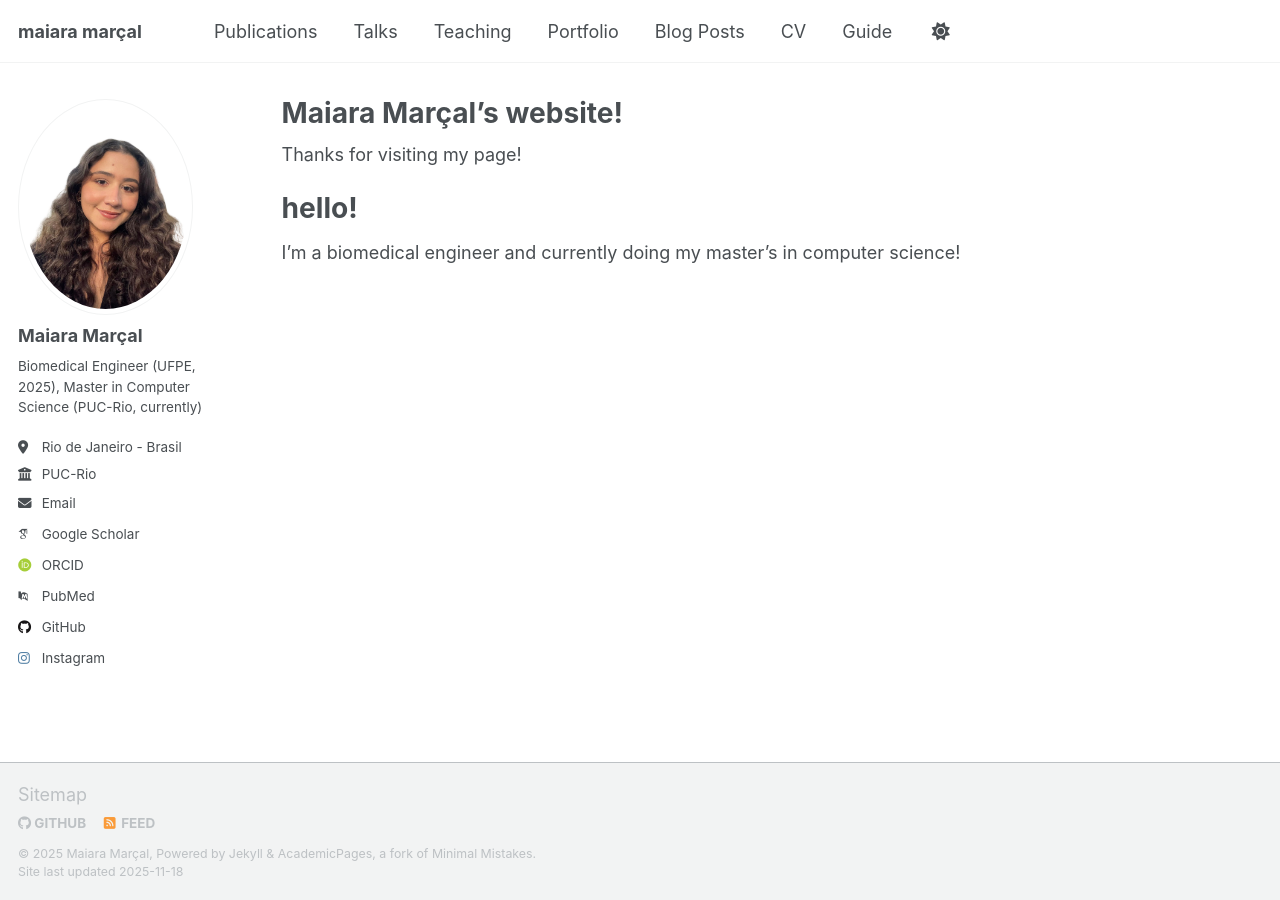
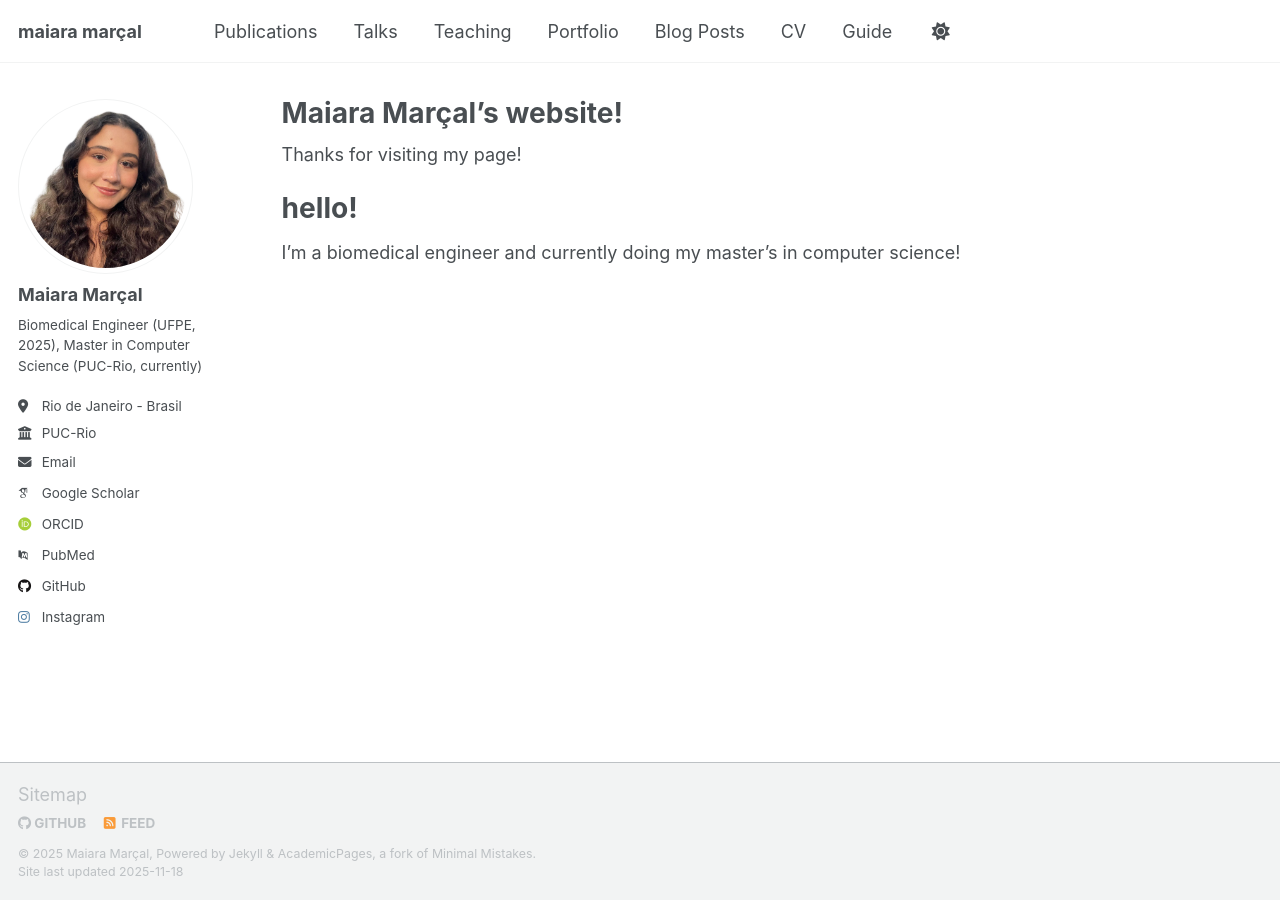
Before and after one commit to maiaramaaraujo/maiaramaaraujo.github.io, a Jekyll site: the page built from _pages/about.md, in a window 1280 px wide. Built offline with Jekyll 4.4.1, drawn with Linux system fonts in a browser that asks for light colours; some web fonts are replaced; a script that is not in the unit is left out.

Commit message:
Change avatar image format from jpg to png

```diff
--- a/_config.yml
+++ b/_config.yml
@@ -23,7 +23,7 @@ repository               : "academicpages/academicpages.github.io"
 #               Additional customization can be done by editing /_includes/author-profile.html
 author:
   # Biographic information
-  avatar           : "masters-maiara_marcal.jpg"
+  avatar           : "masters-maiara_marcal.png"
   name             : "Maiara Marçal"
   pronouns         : # example: "she/her"
   bio              : "Biomedical Engineer (UFPE, 2025), Master in Computer Science (PUC-Rio, currently)"
```
